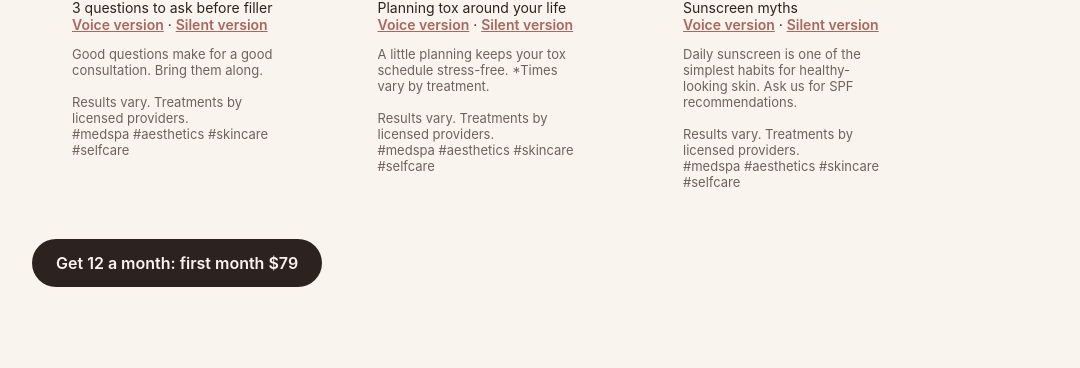
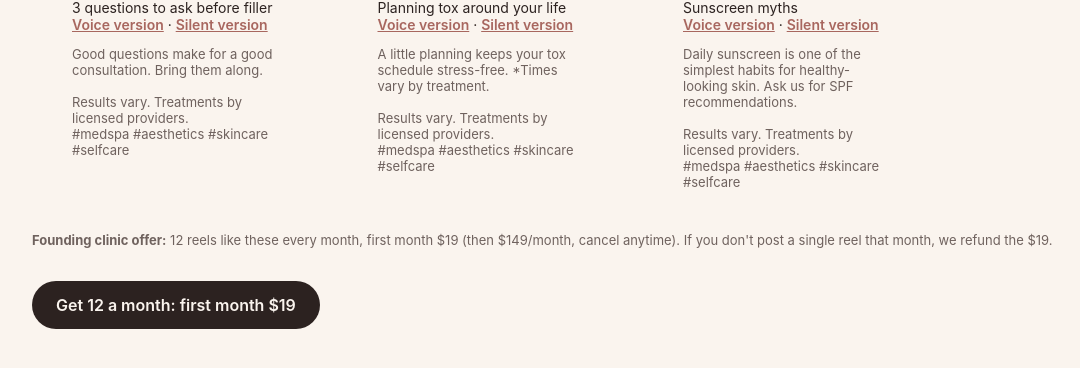
Before and after one commit to medspareels/medspareels.github.io, a plain HTML site: page s/bn8yTTjopRT9/index.html in a window 1280 px wide. Shown: the part 538-906 px from the top of the page, without its empty margins (8-1088 px from the left). Before the commit the page ends 869 px from the top, so only its background shows below. Drawn offline with Linux system fonts and the light colour scheme.

Commit message:
Maison Skin Aesthetics samples: founding offer, first month $19 (utm_source=dm)
Co-Authored-By: Claude Opus 5.5 <noreply@anthropic.com>

```diff
--- a/s/bn8yTTjopRT9/index.html
+++ b/s/bn8yTTjopRT9/index.html
@@ -15,4 +15,4 @@ Results vary. Treatments by licensed providers.
 #medspa #aesthetics #skincare #selfcare</p></figcaption></figure><figure><video src="skin-spf-myths_voice.mp4#t=0.5" controls playsinline preload="metadata"></video><figcaption>Sunscreen myths<br><a href="skin-spf-myths_voice.mp4" download>Voice version</a> · <a href="skin-spf-myths_silent.mp4" download>Silent version</a><p>Daily sunscreen is one of the simplest habits for healthy-looking skin. Ask us for SPF recommendations.
 
 Results vary. Treatments by licensed providers.
-#medspa #aesthetics #skincare #selfcare</p></figcaption></figure></div><a class="cta" href="https://medspareels.com/?buy=1&utm_source=email">Get 12 a month: first month $79</a></body></html>
+#medspa #aesthetics #skincare #selfcare</p></figcaption></figure></div><p><b>Founding clinic offer:</b> 12 reels like these every month, first month $19 (then $149/month, cancel anytime). If you don't post a single reel that month, we refund the $19.</p><a class="cta" href="https://medspareels.com/?buy=1&utm_source=dm&utm_content=bn8yTTjopRT9">Get 12 a month: first month $19</a></body></html>
```
